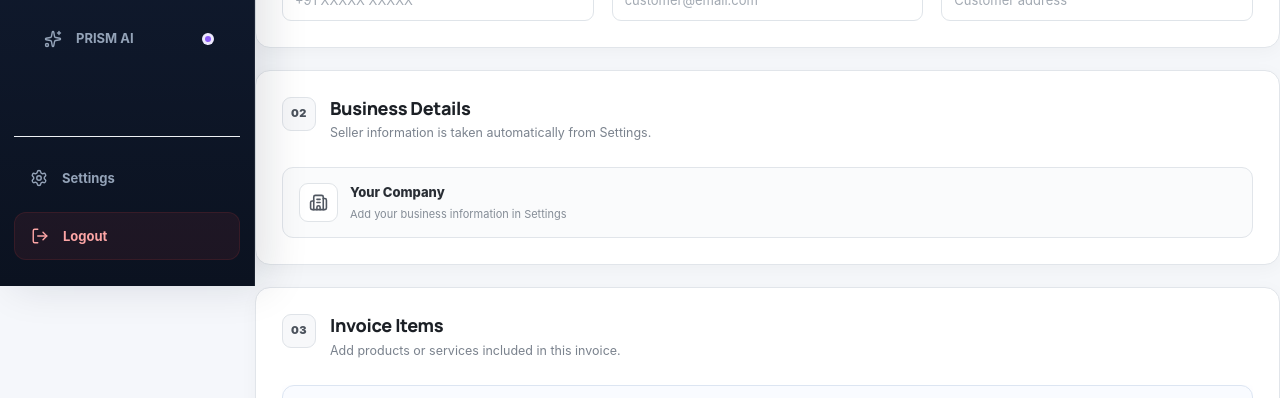
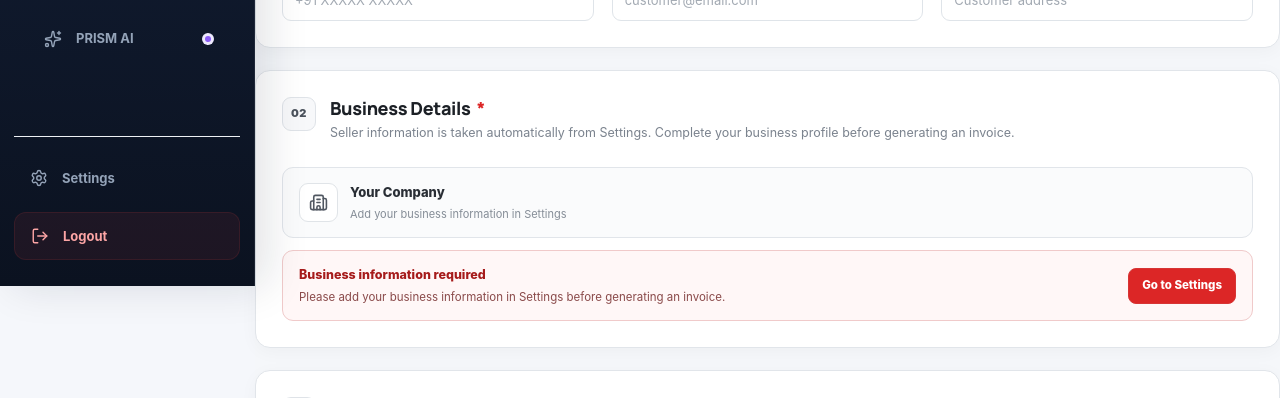
Before and after one commit to mishramaahi12/PulseIQ, a React (Vite) app in the folder frontend/: page /invoice in a window 1280 px wide. Shown: the part 514-912 px from the top of the page. Built offline with nearby package versions, Linux system fonts and the light colour scheme; no server answers; sample sign-in values are in the browser's storage.

Commit message:
Make business details mandatory for invoices

```diff
--- a/frontend/src/pages/invoice.css
+++ b/frontend/src/pages/invoice.css
@@ -1090,3 +1090,94 @@
   border-radius: 7px;
   padding: 5px 9px;
 }
+
+/* =========================================================
+   BUSINESS DETAILS - REQUIRED STATE
+   ========================================================= */
+
+.required-mark {
+  color: #dc2626;
+  font-weight: 900;
+  margin-left: 3px;
+}
+
+.invoice-business-warning {
+  display: flex;
+  align-items: center;
+  justify-content: space-between;
+  gap: 18px;
+  margin-top: 12px;
+  padding: 14px 16px;
+  border: 1px solid #f0caca;
+  border-radius: 11px;
+  background: #fff7f7;
+}
+
+.invoice-business-warning > div {
+  min-width: 0;
+}
+
+.invoice-business-warning strong {
+  display: block;
+  color: #a61b1b;
+  font-size: 12.5px;
+  font-weight: 850;
+}
+
+.invoice-business-warning span {
+  display: block;
+  margin-top: 4px;
+  color: #8a4a4a;
+  font-size: 11.5px;
+  line-height: 1.45;
+}
+
+.invoice-business-warning button {
+  flex: 0 0 auto;
+  min-height: 36px;
+  padding: 0 13px;
+  border: 1px solid #d73535;
+  border-radius: 8px;
+  background: #dc2626;
+  color: #ffffff;
+  font-family: inherit;
+  font-size: 11.5px;
+  font-weight: 800;
+  cursor: pointer;
+  transition: all 0.18s ease;
+}
+
+.invoice-business-warning button:hover {
+  background: #b91c1c;
+  border-color: #b91c1c;
+  transform: translateY(-1px);
+}
+
+.invoice-generate-button:disabled {
+  opacity: 0.45;
+  cursor: not-allowed;
+  transform: none;
+  box-shadow: none;
+}
+
+.invoice-generate-button:disabled:hover {
+  border-color: #282d34;
+  background: #282d34;
+  transform: none;
+  box-shadow: none;
+}
+
+/* =========================================================
+   BUSINESS DETAILS RESPONSIVE
+   ========================================================= */
+
+@media (max-width: 600px) {
+  .invoice-business-warning {
+    align-items: stretch;
+    flex-direction: column;
+  }
+
+  .invoice-business-warning button {
+    width: 100%;
+  }
+}
--- a/frontend/src/pages/invoice.jsx
+++ b/frontend/src/pages/invoice.jsx
@@ -1,4 +1,5 @@
 import { useEffect, useMemo, useState } from "react";
+
 import jsPDF from "jspdf";
 import autoTable from "jspdf-autotable";
 
@@ -6,7 +7,6 @@ import {
   FileText,
   Plus,
   Trash2,
-  User,
   CheckCircle,
   Download,
   Building2,
@@ -31,7 +31,6 @@ const createEmptyItem = () => ({
 
 const todayISO = () => {
   const date = new Date();
-
   const year = date.getFullYear();
   const month = String(date.getMonth() + 1).padStart(2, "0");
   const day = String(date.getDate()).padStart(2, "0");
@@ -52,9 +51,7 @@ const getNextInvoiceId = () => {
       .filter(Boolean);
 
     const nextNumber =
-      numbers.length > 0
-        ? Math.max(...numbers) + 1
-        : 1;
+      numbers.length > 0 ? Math.max(...numbers) + 1 : 1;
 
     return `INV-${String(nextNumber).padStart(4, "0")}`;
   } catch {
@@ -125,7 +122,6 @@ const loadCustomerDirectory = () => {
     }
 
     const rows = loadBusinessRows();
-
     const map = new Map();
 
     rows.forEach((row) => {
@@ -226,7 +222,6 @@ function Invoice() {
 
   const [error, setError] = useState("");
   const [success, setSuccess] = useState("");
-
   const [generatedInvoice, setGeneratedInvoice] =
     useState(null);
 
@@ -325,10 +320,7 @@ function Invoice() {
       getNumber(tax)
     );
 
-    return (
-      taxableAmount *
-      (taxRate / 100)
-    );
+    return taxableAmount * (taxRate / 100);
   }, [tax, taxableAmount]);
 
   const grandTotal = useMemo(() => {
@@ -439,10 +431,14 @@ function Invoice() {
       if (!alreadyExists) {
         existingCustomers.push({
           name: cleanName,
-          company: customerCompany.trim(),
-          phone: customerPhone.trim(),
-          email: customerEmail.trim(),
-          address: customerAddress.trim(),
+          company:
+            customerCompany.trim(),
+          phone:
+            customerPhone.trim(),
+          email:
+            customerEmail.trim(),
+          address:
+            customerAddress.trim(),
         });
 
         localStorage.setItem(
@@ -474,9 +470,14 @@ function Invoice() {
 
       const transactionRows =
         invoice.items.map((item) => ({
-          invoiceId: invoice.invoiceId,
-          invoiceDate: invoice.invoiceDate,
-          dueDate: invoice.dueDate,
+          invoiceId:
+            invoice.invoiceId,
+
+          invoiceDate:
+            invoice.invoiceDate,
+
+          dueDate:
+            invoice.dueDate,
 
           customerName:
             invoice.customerName,
@@ -514,16 +515,14 @@ function Invoice() {
             invoice.paymentStatus,
 
           paid:
-            invoice.paymentStatus ===
-            "Paid"
+            invoice.paymentStatus === "Paid"
               ? getNumber(
                   invoice.grandTotal
                 )
               : 0,
 
           pending:
-            invoice.paymentStatus ===
-            "Pending"
+            invoice.paymentStatus === "Pending"
               ? getNumber(
                   invoice.grandTotal
                 )
@@ -574,6 +573,7 @@ function Invoice() {
 
     const left = 15;
     const right = 195;
+
     const contentWidth =
       right - left;
 
@@ -660,6 +660,7 @@ doc.text(
     );
 
     doc.restoreGraphicsState();
+
     /* -----------------------------------------------------
        SELLER HEADER
     ----------------------------------------------------- */
@@ -975,7 +976,6 @@ doc.restoreGraphicsState();
 
     const statusX = 145;
     const statusY = 57;
-
     const statusWidth = 50;
     const statusHeight = 29;
 
@@ -1128,7 +1128,6 @@ doc.restoreGraphicsState();
 
       styles: {
         font: "helvetica",
-
         fontSize: 8.3,
 
         textColor: [
@@ -1249,15 +1248,13 @@ doc.restoreGraphicsState();
       },
     });
 
-
     /* -----------------------------------------------------
        TOTALS
     ----------------------------------------------------- */
 
     let finalY =
       doc.lastAutoTable?.finalY
-        ? doc.lastAutoTable
-            .finalY + 10
+        ? doc.lastAutoTable.finalY + 10
         : 150;
 
     if (finalY > 235) {
@@ -1280,11 +1277,8 @@ doc.restoreGraphicsState();
       finalY = 25;
     }
 
-    const totalsLabelX =
-      137;
-
-    const totalsValueX =
-      195;
+    const totalsLabelX = 137;
+    const totalsValueX = 195;
 
     doc.setFont(
       "helvetica",
@@ -1678,6 +1672,19 @@ doc.restoreGraphicsState();
   const handleGenerateInvoice = () => {
     setError("");
     setSuccess("");
+
+    /* -----------------------------------------------------
+       BUSINESS DETAILS ARE MANDATORY
+    ----------------------------------------------------- */
+
+    if (
+      !businessProfile?.companyName?.trim()
+    ) {
+      setError(
+        "Business information is required. Please complete your business details in Settings before generating an invoice."
+      );
+      return;
+    }
 
     if (!customerName.trim()) {
       setError(
@@ -1718,7 +1725,9 @@ doc.restoreGraphicsState();
 
     const invoice = {
       invoiceId,
+
       invoiceDate,
+
       dueDate,
 
       customerName:
@@ -1741,14 +1750,17 @@ doc.restoreGraphicsState();
       items: validItems.map(
         (item) => ({
           ...item,
+
           description:
             String(
               item.description
             ).trim(),
+
           quantity:
             getNumber(
               item.quantity
             ),
+
           rate:
             getNumber(
               item.rate
@@ -1871,6 +1883,7 @@ doc.restoreGraphicsState();
 
     setError("");
     setSuccess("");
+
     setGeneratedInvoice(
       null
     );
@@ -1880,6 +1893,11 @@ doc.restoreGraphicsState();
      JSX
   ======================================================= */
 
+  const businessDetailsComplete =
+    Boolean(
+      businessProfile?.companyName?.trim()
+    );
+
   return (
     <div className="dashboard-shell">
       <Sidebar />
@@ -1888,6 +1906,7 @@ doc.restoreGraphicsState();
         <Topbar />
 
         <main className="invoice-page">
+
           {/* =================================================
               PAGE HEADER
           ================================================= */}
@@ -1910,9 +1929,7 @@ doc.restoreGraphicsState();
             </div>
 
             <div className="invoice-id-badge">
-              <FileText
-                size={16}
-              />
+              <FileText size={16} />
 
               <span>
                 {invoiceId}
@@ -1934,9 +1951,7 @@ doc.restoreGraphicsState();
 
           {success && (
             <div className="invoice-alert invoice-success">
-              <CheckCircle
-                size={17}
-              />
+              <CheckCircle size={17} />
 
               <span>
                 {success}
@@ -2177,21 +2192,24 @@ doc.restoreGraphicsState();
 
               <div>
                 <h2>
-                  Business Details
+                  Business Details{" "}
+                  <span className="required-mark">
+                    *
+                  </span>
                 </h2>
 
                 <p>
                   Seller information is taken
                   automatically from Settings.
+                  Complete your business profile
+                  before generating an invoice.
                 </p>
               </div>
             </div>
 
             <div className="invoice-business-preview">
               <div className="invoice-business-preview-icon">
-                <Building2
-                  size={19}
-                />
+                <Building2 size={19} />
               </div>
 
               <div>
@@ -2212,6 +2230,31 @@ doc.restoreGraphicsState();
                 </span>
               </div>
             </div>
+
+            {!businessDetailsComplete && (
+              <div className="invoice-business-warning">
+                <div>
+                  <strong>
+                    Business information required
+                  </strong>
+
+                  <span>
+                    Please add your business information
+                    in Settings before generating an invoice.
+                  </span>
+                </div>
+
+                <button
+                  type="button"
+                  onClick={() => {
+                    window.location.href =
+                      "/settings";
+                  }}
+                >
+                  Go to Settings
+                </button>
+              </div>
+            )}
           </section>
 
           {/* =================================================
@@ -2360,10 +2403,7 @@ doc.restoreGraphicsState();
               className="invoice-add-item"
               onClick={addItem}
             >
-              <Plus
-                size={16}
-              />
-
+              <Plus size={16} />
               Add Item
             </button>
 
@@ -2657,6 +2697,9 @@ doc.restoreGraphicsState();
                 onClick={
                   handleGenerateInvoice
                 }
+                disabled={
+                  !businessDetailsComplete
+                }
               >
                 <Download
                   size={17}
```
Lines whose indentation alone changed are shown as unchanged.
